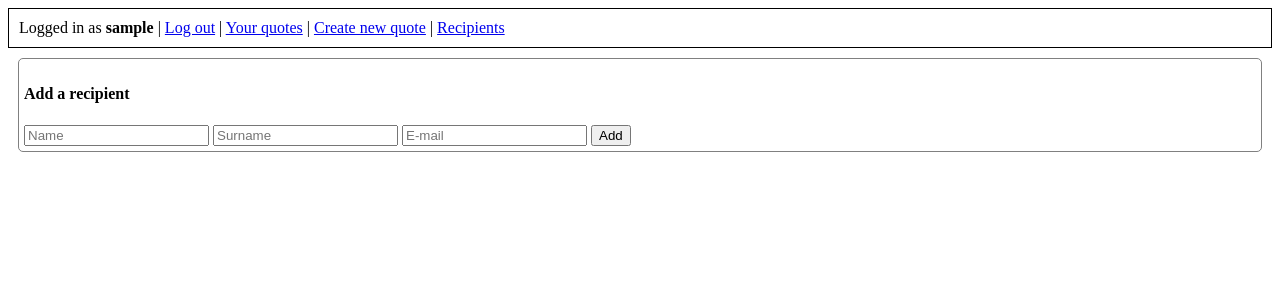
After one commit to xlcteam/quotator, a Django app: page /quotes/recipients/ in a window 1280 px wide. The commit adds this page. Shown: the top 300 px of the page. Run offline with Django 3.2, Linux system fonts and the light colour scheme; the visitor is signed in with stand-in values (Sample User, id 1); data that the repository does not hold is empty; some libraries are stand-ins or nearby versions.

Commit message:
update: added email to send quotes to
Signed-off-by: Adrian Matejov <a.matejov@centrum.sk>

```diff
--- a/quotes/static/quotes/css/main.css
+++ b/quotes/static/quotes/css/main.css
@@ -22,3 +22,20 @@
 .quote-schedule input[type="number"] {
     width: 50px;
 }
+
+.quote-recipients {
+    width: 50%;
+    margin-top: 20px;
+    border: 1px solid #ccc;
+    border-collapse: collapse;
+}
+
+.quote-recipients tr td,
+.quote-recipients tr th {
+    padding: 5px;
+    border: 1px solid #d4d4d4;
+}
+
+.quote-recipients tr:nth-child(2n) {
+    background-color: #f1f1f1;
+}
--- a/quotes/templates/quotes/quotator_base.html
+++ b/quotes/templates/quotes/quotator_base.html
@@ -26,7 +26,9 @@
             {% if user.is_authenticated %}
                 Logged in as <b>{{ user.username }}</b> |
                 <a href="{% url 'account_logout' %}">Log out</a> |
-                <a href="{% url 'quote_create' %}">Create new quote</a>
+                <a href="{% url 'quotes_home' %}">Your quotes</a> |
+                <a href="{% url 'quote_create' %}">Create new quote</a> |
+                <a href="{% url 'quote_recipients' %}">Recipients</a>
             {% else %}
                 Please <a href="{% url 'account_signup' %}">Sign up</a>
                 or <a href="{% url 'account_login' %}">Log in</a>
--- /dev/null
+++ b/quotes/templates/quotes/quote_recipients.html
@@ -0,0 +1,46 @@
+{% extends "quotes/quotator_base.html" %}
+
+{% block content %}
+    <div class="quotebox">
+        <h4>Add a recipient</h4>
+
+        <form method="POST" action=".">
+            {% csrf_token %}
+            <input type="text" name="rec_name" placeholder="Name" required>
+            <input type="text" name="rec_surname" placeholder="Surname" required>
+            <input type="email" name="rec_email" placeholder="E-mail" required>
+            <input type="submit" value="Add" name="rec_add">
+        </form>
+    </div>
+
+    {% if recipients %}
+    <table class="quote-recipients">
+        <tr>
+            <th>Name</th>
+            <th>Surname</th>
+            <th>E-mail</th>
+            <th></th>
+        </tr>
+
+        {% for rec in recipients %}
+        <tr>
+            <td>{{ rec.name }}</td>
+            <td>{{ rec.surname }}</td>
+            <td>{{ rec.email }}</td>
+            <td>
+                <form method="POST" class="quote-delete" action=".">
+                  {% csrf_token %}
+                  <input type="hidden" name="rec_pk" value="{{ rec.pk }}">
+                  <input type="submit" value="DELETE" name="rec_del"
+                    style="background-color: red; color: white;">
+                </form>
+            </td>
+        </tr>
+        {% endfor %}
+    </table>
+    {% endif %}
+{% endblock %}
+
+{% block ready_js %}
+
+{% endblock %}
--- a/quotes/urls.py
+++ b/quotes/urls.py
@@ -25,7 +25,12 @@ urlpatterns = [
     url(r'^add$', login_required(views.quote_create), name='quote_create'),
     url(r'^edit/(?P<quote_id>[0-9]+)$', login_required(views.quote_edit),
         name='quote_edit'),
+
     url(r'^delete/$', views.quote_delete, name='quote_delete'),
+
     url(r'^schedule/$', views.quote_schedule, name='quote_schedule'),
 
+    url(r'^recipients/$', login_required(views.quote_recipients),
+        name='quote_recipients'),
+
 ]
--- a/quotes/views.py
+++ b/quotes/views.py
@@ -8,8 +8,10 @@ from django.core.urlresolvers import reverse
 from django.http import Http404, HttpResponse
 from django.views.generic.edit import CreateView, UpdateView, DeleteView
 from django.contrib.auth.models import User
+from django.core.validators import validate_email
+from django.core.exceptions import ValidationError
 
-from .models import Quote
+from .models import Quote, Recipient
 from . import forms
 
 SCHEDULE_FORMAT = '%d.%m.%Y %H:%M'
@@ -25,6 +27,35 @@ def quotes_home(request):
 
     return render_to_response('quotes/quotes_home.html',
                               {'quotes': user_quotes},
+                              context_instance=RequestContext(request))
+
+
+def quote_recipients(request):
+    if request.method == 'POST':
+        if 'rec_add' in request.POST:
+            try:
+                name = request.POST['rec_name']
+                surname = request.POST['rec_surname']
+                email = request.POST['rec_email']
+                validate_email(email)
+                Recipient.objects.create(user=request.user, name=name,
+                                         surname=surname, email=email)
+            except ValidationError:
+                # TODO: return a message to user
+                pass
+        elif 'rec_del' in request.POST:
+            try:
+                rec_pk = request.POST['rec_pk']
+                obj = request.user.recipient_set.get(pk=rec_pk)
+                obj.delete()
+            except:
+                # TODO: return a message to user
+                pass
+
+    recipients = request.user.recipient_set.all()
+
+    return render_to_response('quotes/quote_recipients.html',
+                              {'recipients': recipients},
                               context_instance=RequestContext(request))
 
 
```
Also changed, not shown: quotes/models.py (+8 -0 lines), quotes/migrations/0006_recipient.py (added).
